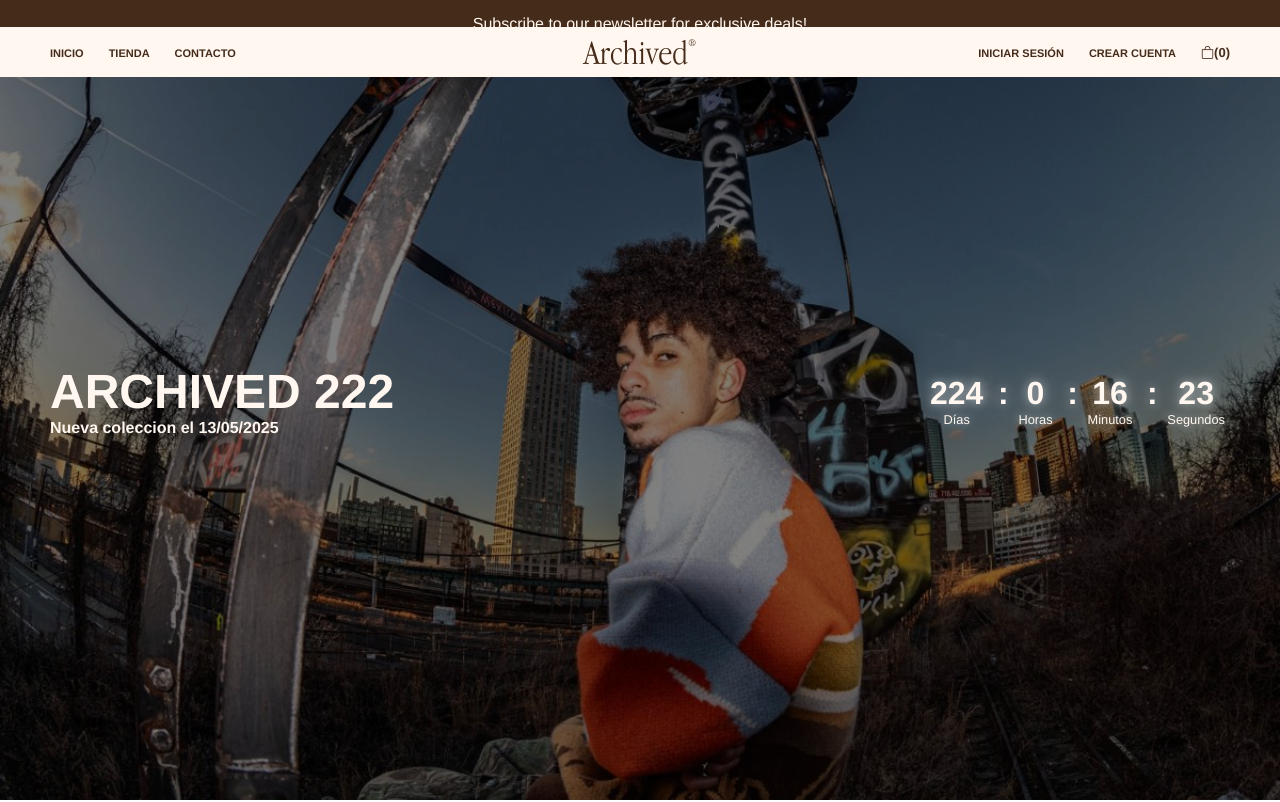
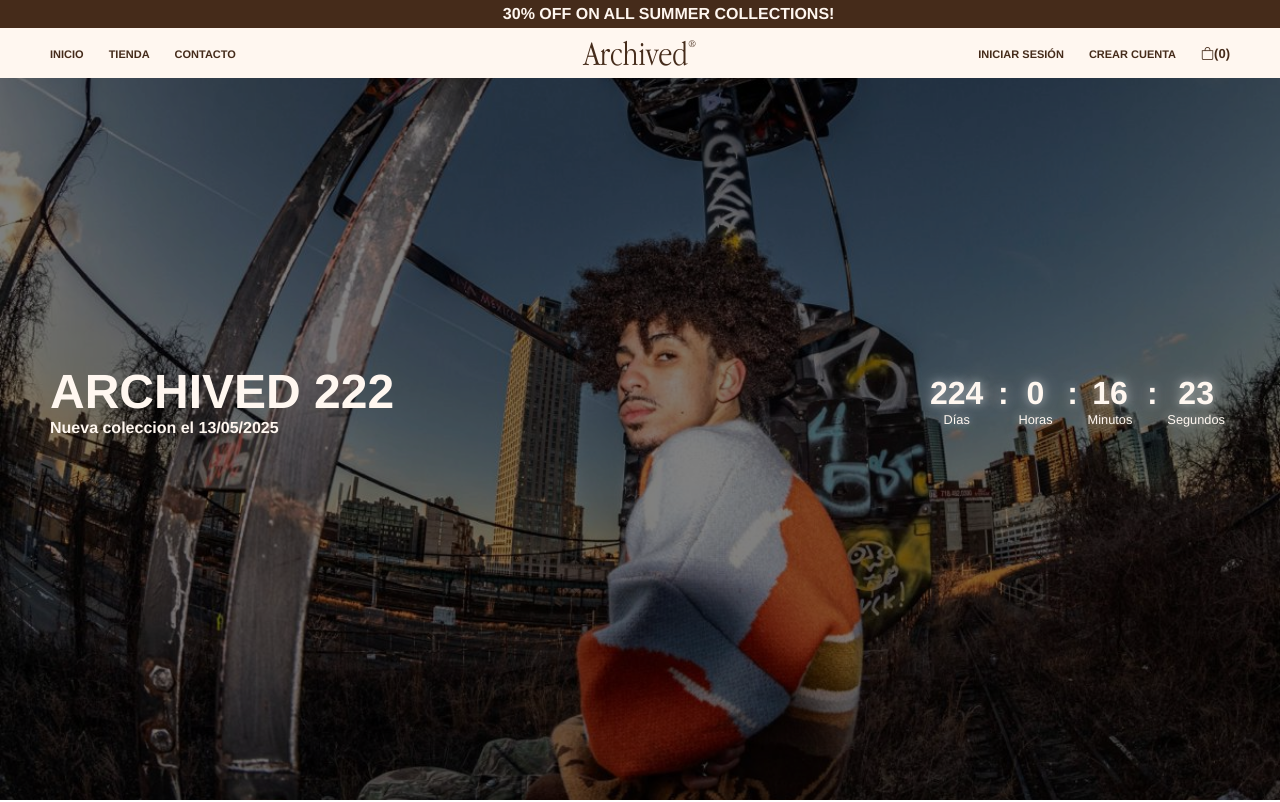
Before and after one commit to Tiagoroodriguez/archived-web, a React (Vite) app in the folder client/: page / in a window 1280 px wide. Shown: the top 802 px of the page. Built offline with nearby package versions, Linux system fonts and the light colour scheme; no server answers.

Commit message:
header fix

```diff
--- a/client/src/App.jsx
+++ b/client/src/App.jsx
@@ -54,7 +54,7 @@ function App() {
                       path='/'
                       element={
                         <Layout>
-                          <Header />
+                          <Header anuncio />
                           <Inicio />
                           <Footer />
                         </Layout>
--- a/client/src/components/Header/Header.css
+++ b/client/src/components/Header/Header.css
@@ -8,40 +8,35 @@
 /*------------------------------------------------------------------------------------------*/
 
 .announcement-container {
-    background:var(--color-texto);
+    background: var(--color-texto);
     color: var(--color-primario);
-    padding: 10px;
-    position: relative;
-    overflow: hidden;
-    height: 27px;
-    display: flex;
-    justify-content: center;
+    padding: 5px;
+    width: 100%;
+    overflow-x: clip;
   }
 
-  .announcement-messages {
-    display: flex;
-    flex-direction: column;
-    position: absolute;
-    top: 0;
-    animation: scroll 9s linear infinite;
+  .display-anuncio{
+    display: block;
   }
 
+  .ocultar-anuncio{
+    display: none;
+  }
+  .announcement-messages{
+    display: flex;
+    width: 400%;
+    animation: slide 40s infinite linear;
+  }
   .announcement-messages p {
-    margin: 0;
-    padding: 0;
-    height: 40px;
-    display: flex;
-    align-items: center;
-    justify-content: center;
+    width: 100%;
+    text-transform: uppercase;
+    font-weight: 700;
   }
 
-  @keyframes scroll {
-    0% { top: 0; }
-    33% { top: -40px; }
-    66% { top: -80px; }
-    100% { top: 0; }
-  }
-
+  @keyframes slide {
+    0% {margin-left: 0%;}
+    100% {margin-left: -400%;}
+}
 /*------------------------------------------------------------------------------------------*/
 
 .nav-container {
@@ -60,7 +55,7 @@
 
 @keyframes adjust-header {
     to {
-        background: transparent;
+        background: #fff7f06d;
         backdrop-filter: blur(20px);
     }
 }
--- a/client/src/components/Header/Header.jsx
+++ b/client/src/components/Header/Header.jsx
@@ -1,4 +1,4 @@
-import { useState, useContext, useEffect } from 'react';
+import { useState, useContext } from 'react';
 import { Link } from 'react-router-dom';
 import { LogoTexto } from '../LogoTexto/LogoTexto';
 import { useAuth } from '../../context/AuthContext'; // Importamos el hook useAuth
@@ -6,7 +6,7 @@ import './Header.css';
 import Carrito from '../Carrito/Carrito';
 import { CartContext } from '../../context/CarritoContext';
 
-function Header() {
+function Header({ anuncio }) {
   const { isAuthenticated, user, logout } = useAuth(); // Usamos el hook useAuth para acceder al contexto de autenticación
   const [clicked, setClicked] = useState(false); // Usamos el estado local con el hook useState
   const [showCart, setShowCart] = useState(false); // Estado para controlar la visibilidad del carrito
@@ -23,29 +23,60 @@ function Header() {
   return (
     <>
       <header className='header-container'>
-        <div className='announcement-container'>
+        <div
+          className={`announcement-container ${
+            anuncio ? 'display-anuncio' : 'ocultar-anuncio'
+          }`}
+        >
           <div className='announcement-messages'>
             <p>Free shipping on orders over $50!</p>
             <p>30% off on all summer collections!</p>
             <p>Subscribe to our newsletter for exclusive deals!</p>
+            <p>Free shipping on orders over $50!</p>
           </div>
         </div>
         <nav className='nav-container'>
           <div className='nav-link'>
             <ul className={clicked ? 'nav-bar active links' : 'nav-bar links'}>
               <li>
-                <Link to='/'>Inicio</Link>
+                <Link
+                  to='/'
+                  onClick={() => {
+                    setClicked(false); // Cerramos el menú al hacer clic en el enlace
+                  }}
+                >
+                  Inicio
+                </Link>
               </li>
               <li>
-                <Link to='/tienda?categoria=all'>Tienda</Link>
+                <Link
+                  to='/tienda?categoria=all'
+                  onClick={() => {
+                    setClicked(false); // Cerramos el menú al hacer clic en el enlace
+                  }}
+                >
+                  Tienda
+                </Link>
               </li>
               <li>
-                <Link to='/contacto'>Contacto</Link>
+                <Link
+                  to='/contacto'
+                  onClick={() => {
+                    setClicked(false); // Cerramos el menú al hacer clic en el enlace
+                  }}
+                >
+                  Contacto
+                </Link>
               </li>
               {isAuthenticated ? (
                 <>
                   <li className='mobile-cuenta mobile-cuenta-primero'>
-                    <Link to={`/perfil/${user.id}`}>
+                    <Link
+                      to={`/perfil/${user.id}`}
+                      onClick={() => {
+                        setClicked(false); // Cerramos el menú al hacer clic en el enlace
+                      }}
+                    >
                       Hola {user ? user.nombre : ''}
                     </Link>
                   </li>
@@ -54,6 +85,7 @@ function Header() {
                       to='/'
                       onClick={() => {
                         logout();
+                        setClicked(false); // Cerramos el menú al hacer clic en el enlace
                       }}
                     >
                       Salir
@@ -63,10 +95,24 @@ function Header() {
               ) : (
                 <>
                   <li className='mobile-cuenta mobile-cuenta-primero'>
-                    <Link to='/login'>Iniciar sesión</Link>
+                    <Link
+                      to='/login'
+                      onClick={() => {
+                        setClicked(false); // Cerramos el menú al hacer clic en el enlace
+                      }}
+                    >
+                      Iniciar sesión
+                    </Link>
                   </li>
                   <li className='mobile-cuenta'>
-                    <Link to='/register'>Crear cuenta</Link>
+                    <Link
+                      to='/register'
+                      onClick={() => {
+                        setClicked(false); // Cerramos el menú al hacer clic en el enlace
+                      }}
+                    >
+                      Crear cuenta
+                    </Link>
                   </li>
                 </>
               )}
--- a/client/src/components/HeroSection/HeroSection.css
+++ b/client/src/components/HeroSection/HeroSection.css
@@ -34,6 +34,10 @@
     align-items: center;
     justify-content: space-between;
 
+}
+
+.hero-img-container{
+    background: transparent;
 }
 
 .hero-text h1 {
--- a/client/src/components/HeroSection/HeroSection.jsx
+++ b/client/src/components/HeroSection/HeroSection.jsx
@@ -4,11 +4,14 @@ import './HeroSection.css';
 export default function HeroSection() {
   return (
     <div className='hero-container'>
-      <img
-        src='images/hero.jpg'
-        alt='hero'
-        className='hero-background'
-      />
+      <picture className='hero-img-container'>
+        <img
+          src='images/hero.jpg'
+          alt='hero'
+          className='hero-background'
+        />
+      </picture>
+
       {/*<img
         src='images/hero.jpg'
         alt='hero'
```
